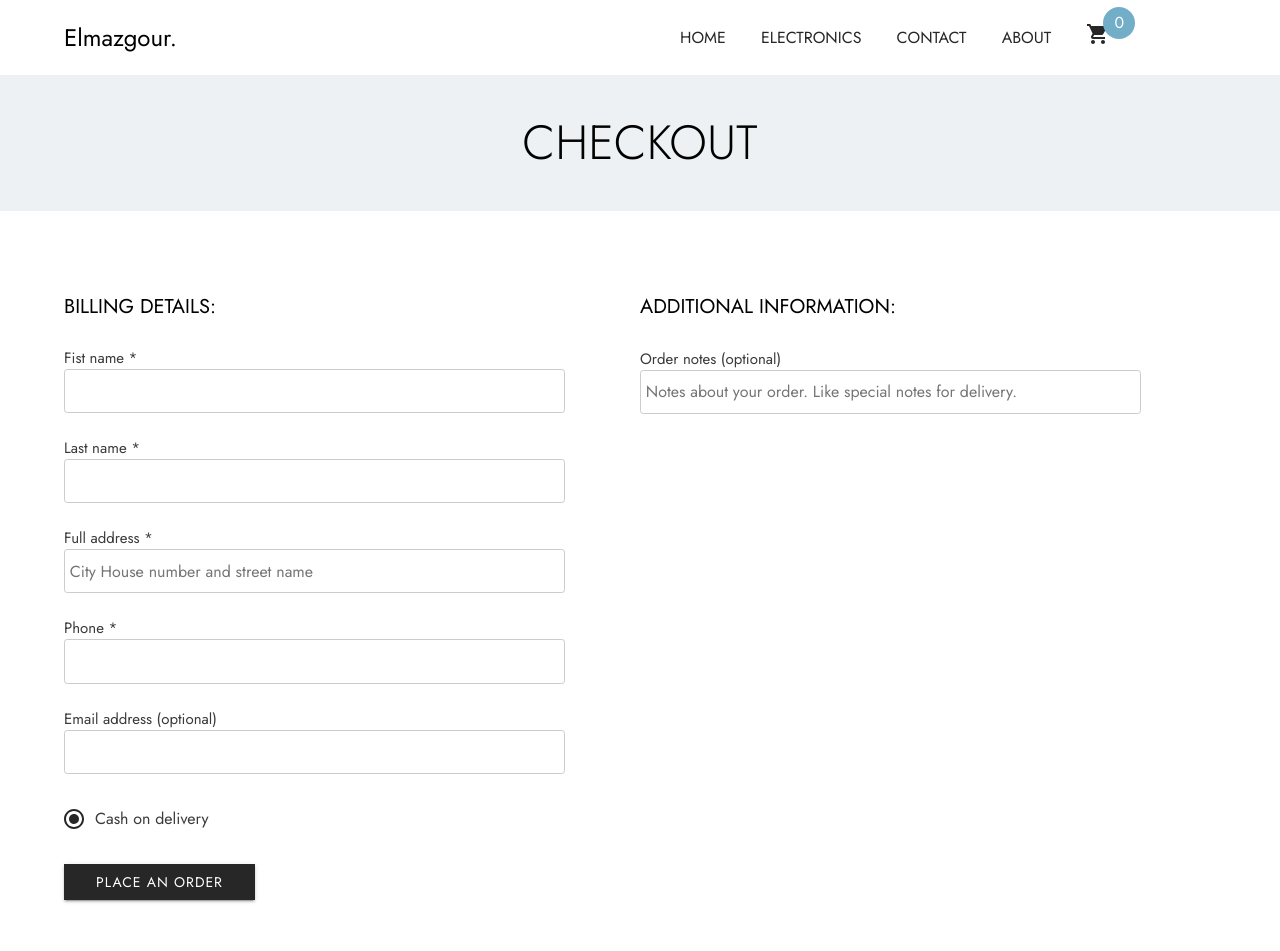
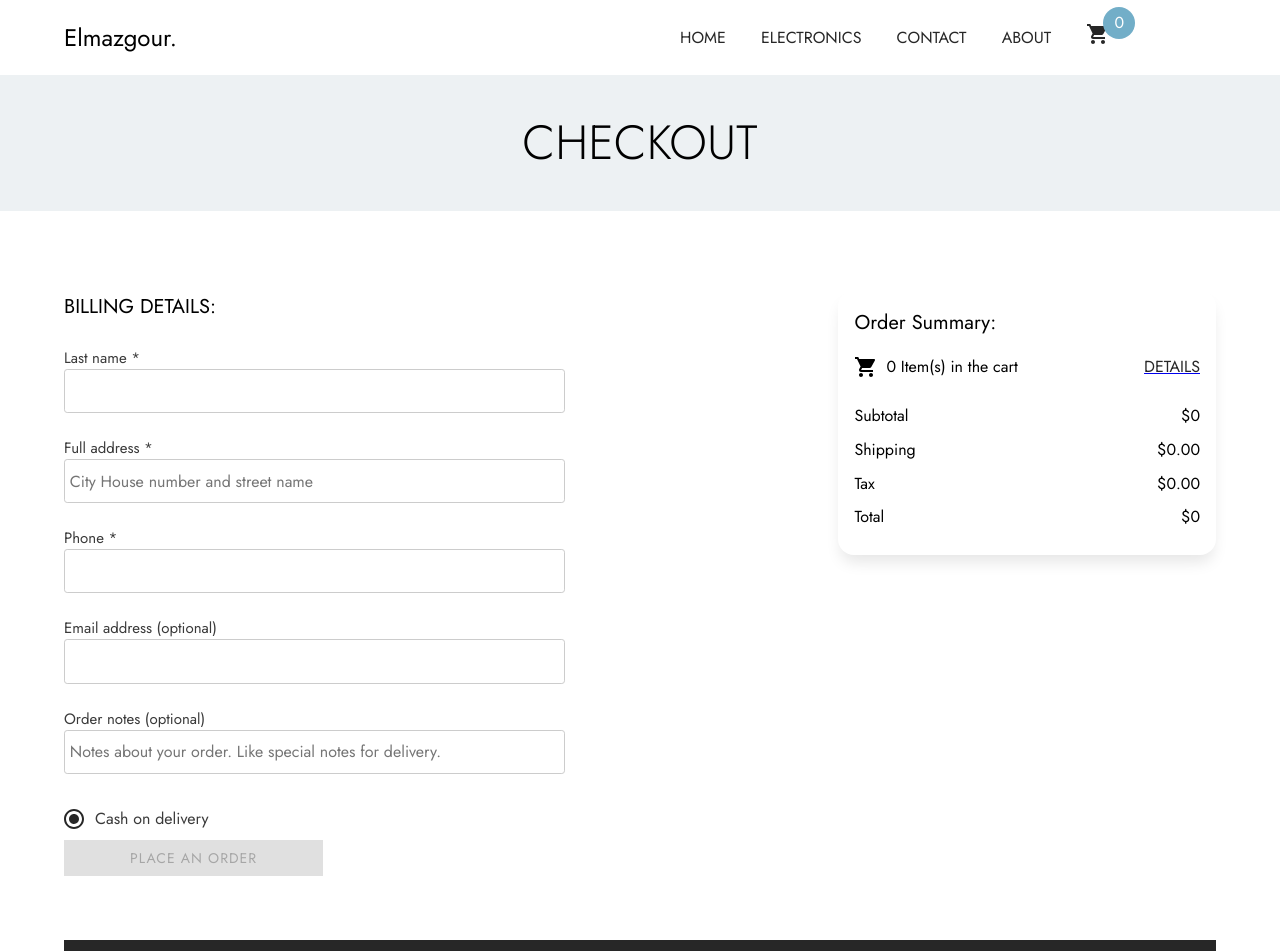
Before and after one commit to ElmazMed/MiniStore-React, a React (Create React App) app in the folder mini-store/: page /checkout in a window 1280 px wide. Shown: the top 951 px of the page. Built offline with nearby package versions, Linux system fonts and the light colour scheme.

Commit message:
Thank you page is done

```diff
--- a/mini-store/src/App.js
+++ b/mini-store/src/App.js
@@ -29,6 +29,7 @@ import Contact from "./Components/Contact/Contact";
 import Electronic from "./Components/Electronics/Electronic";
 import Cart from "./Components/Cart/Cart";
 import Checkout from "./Components/Checkout/Checkout";
+import ThankPage from "./Components/ThankYou/ThankPage";
 
 const theme = createTheme({
   palette: {
@@ -128,6 +129,7 @@ const products = [
 function App() {
   const [productCounter, setProductCounter] = useState(0);
   const [cartProducts, setCartProducts] = useState([]);
+
   return (
     <>
       <ThemeProvider theme={theme}>
@@ -147,6 +149,7 @@ function App() {
             <Route path="/electronics" element={<Electronic />} />
             <Route path="/cart" element={<Cart />} />
             <Route path="/checkout" element={<Checkout />} />
+            <Route path="/thank-you" element={<ThankPage />} />
             <Route path="/" element={<Home />} />
             <Route path="/home" element={<Home />} />
           </Routes>
--- a/mini-store/src/Components/Cart/Cart.jsx
+++ b/mini-store/src/Components/Cart/Cart.jsx
@@ -24,7 +24,7 @@ export default function Cart() {
   const theme = useTheme();
   const isSm = useMediaQuery(theme.breakpoints.down("sm"));
   // const isXs = useMediaQuery(theme.breakpoints.down("xs"));
-  const isMd = useMediaQuery(theme.breakpoints.up("md"));
+  // const isMd = useMediaQuery(theme.breakpoints.up("md"));
   const { cartProducts, setCartProducts, setProductCounter } =
     useContext(ProductsContext);
 
@@ -127,7 +127,7 @@ export default function Cart() {
                     className="cart-form"
                     style={{
                       justifyContent: isSm ? "flex-start" : "center",
-                      width: isSm ? "50%" : "100%",
+                      width: isSm ? "50%" : "unset",
                     }}
                   >
                     <Button
--- a/mini-store/src/Components/Cart/CtaCart.jsx
+++ b/mini-store/src/Components/Cart/CtaCart.jsx
@@ -1,11 +1,14 @@
-import React from "react";
+import React, { useContext } from "react";
 import { Button, Grid, Typography, useMediaQuery } from "@mui/material";
 import { Link } from "react-router-dom";
 
 import "../../App.css";
 import { useTheme } from "@emotion/react";
 
+import { ProductsContext } from "../HomePage/Products/ProductsContext";
+
 export default function CtaCart({ total }) {
+  const { cartProducts } = useContext(ProductsContext);
   const theme = useTheme();
   const isSm = useMediaQuery(theme.breakpoints.down("sm"));
   // const isXs = useMediaQuery(theme.breakpoints.down("xs"));
@@ -42,9 +45,13 @@ export default function CtaCart({ total }) {
           <div
             style={{ display: "flex", flexDirection: "column", gap: "1rem" }}
           >
-            <Button variant={"contained"} className="cta-cart-btn">
+            <Button
+              disabled={cartProducts.length === 0 ? true : false}
+              variant={"contained"}
+              className="cta-cart-btn"
+            >
               <Link
-                to="/checkout"
+                to={cartProducts.length === 0 ? "/cart" : "/checkout"}
                 style={{ textDecoration: "none", color: "white" }}
               >
                 Proceed to checkout
--- a/mini-store/src/Components/Checkout/Checkout.css
+++ b/mini-store/src/Components/Checkout/Checkout.css
@@ -2,7 +2,7 @@ label {
     color: #3A3A3A;
     font-size: 15px;
 }
-input {
+.checkout-info {
     padding: .6rem .3rem .6rem .3rem;
     border: 1px solid #cccccc;
     border-radius: .2rem;
@@ -14,6 +14,19 @@ input {
 }
 .checkout-cta{
     border-radius: 0 !important;
-    padding-inline: 2rem !important;
     letter-spacing: 1px;
+    width: 45%;
 }
+
+.checkout-products-container {
+    box-shadow: 0px 10px 15px -3px rgba(0,0,0,0.1);
+    border-radius: 1rem;
+    width: 60%;
+    padding: 1rem;
+    height: fit-content;
+}
+.order-summ-box{
+    display: flex;
+    justify-content: space-between;
+    margin-bottom: .6rem;
+}
--- a/mini-store/src/Components/Checkout/Checkout.jsx
+++ b/mini-store/src/Components/Checkout/Checkout.jsx
@@ -1,20 +1,24 @@
 import React from "react";
 import {
-  Button,
   Container,
-  FormControl,
-  FormControlLabel,
   Grid,
-  Radio,
-  RadioGroup,
   Stack,
   Typography,
+  useMediaQuery,
 } from "@mui/material";
 import CheckoutForm from "./CheckoutForm";
 
 import "../Checkout/Checkout.css";
+import OrderSumm from "./OrderSumm";
+import { useTheme } from "@emotion/react";
+import Subscription from "../HomePage/Subscription";
+import ShopInsta from "../HomePage/ShopInsta";
 
 export default function Checkout() {
+  const theme = useTheme();
+  const isSm = useMediaQuery(theme.breakpoints.down("sm"));
+  // const isXs = useMediaQuery(theme.breakpoints.down("xs"));
+  // const isMd = useMediaQuery(theme.breakpoints.up("md"));
   return (
     <>
       <Stack
@@ -37,47 +41,26 @@ export default function Checkout() {
         </Container>
       </Stack>
       <Container mt={20}>
-        <Grid container>
-          <Grid xs={12} md={6}>
+        <Grid container flexDirection={isSm ? "column-reverse" : "row"}>
+          <Grid xs={12} md={6} mb={8} item>
             <Typography variant="h6" textTransform={"uppercase"} mb={3}>
               Billing details:
             </Typography>
             <CheckoutForm />
           </Grid>
-          <Grid xs={12} md={6}>
-            <Typography variant="h6" textTransform={"uppercase"} mb={3}>
-              Additional information:
-            </Typography>
-            <form action="">
-              <label htmlFor="">Order notes (optional)</label>
-              <input
-                type="text"
-                placeholder="Notes about your order. Like special notes for delivery."
-              />
-            </form>
-          </Grid>
-          <Grid xs={12}>
-            <FormControl>
-              <RadioGroup
-                aria-labelledby="demo-radio-buttons-group-label"
-                defaultValue="Cash on delivery"
-                name="radio-buttons-group"
-              >
-                <FormControlLabel
-                  value="Cash on delivery"
-                  control={<Radio />}
-                  label="Cash on delivery"
-                />
-              </RadioGroup>
-            </FormControl>
-          </Grid>
-          <Grid xs={12} mt={3}>
-            <Button variant="contained" className="checkout-cta">
-              Place an order
-            </Button>
+          <Grid
+            xs={12}
+            md={6}
+            mb={3}
+            display={"flex"}
+            justifyContent={isSm ? "center" : "flex-end"}
+          >
+            <OrderSumm />
           </Grid>
         </Grid>
       </Container>
+      <Subscription />
+      <ShopInsta />
     </>
   );
 }
--- a/mini-store/src/Components/Checkout/CheckoutForm.jsx
+++ b/mini-store/src/Components/Checkout/CheckoutForm.jsx
@@ -1,24 +1,61 @@
-import React from "react";
+import React, { useContext } from "react";
 import "../Checkout/Checkout.css";
+import {
+  Button,
+  FormControl,
+  FormControlLabel,
+  Radio,
+  RadioGroup,
+} from "@mui/material";
+import { ProductsContext } from "../HomePage/Products/ProductsContext";
+
 export default function CheckoutForm() {
+  const { cartProducts } = useContext(ProductsContext);
   // ADDING STATES FOR THE INPUTS TO CHANGE AND READ THE VALUE
   return (
     <>
       <form style={{ display: "flex", flexDirection: "column" }}>
-        <label htmlFor="">Fist name *</label>
-        <input type="text" required />
         <label htmlFor="">Last name *</label>
-        <input type="text" required />
+        <input className="checkout-info" type="text" required />
         <label htmlFor="">Full address *</label>
         <input
+          className="checkout-info"
           type="text"
           placeholder="City House number and street name"
           required
         />
         <label htmlFor="">Phone *</label>
-        <input type="text" required />
+        <input className="checkout-info" type="text" required />
         <label htmlFor="">Email address (optional)</label>
-        <input type="email" />
+        <input className="checkout-info" type="email" />
+        <label htmlFor="">Order notes (optional)</label>
+        <input
+          className="checkout-info"
+          type="text"
+          placeholder="Notes about your order. Like special notes for delivery."
+        />
+        <FormControl>
+          <RadioGroup
+            aria-labelledby="demo-radio-buttons-group-label"
+            defaultValue="Cash on delivery"
+            name="radio-buttons-group"
+          >
+            <FormControlLabel
+              value="Cash on delivery"
+              control={<Radio />}
+              label="Cash on delivery"
+            />
+          </RadioGroup>
+        </FormControl>
+        <Button
+          disabled={cartProducts.length === 0 ? true : false}
+          type="submit"
+          onClick={() => alert("Submitted")}
+          variant="contained"
+          className="checkout-cta"
+        >
+          Place an order
+        </Button>
       </form>
     </>
   );
--- /dev/null
+++ b/mini-store/src/Components/Checkout/OrderSumm.jsx
@@ -0,0 +1,50 @@
+import { Typography } from "@mui/material";
+import React, { useContext } from "react";
+import { Link } from "react-router-dom";
+import ShoppingCartIcon from "@mui/icons-material/ShoppingCart";
+
+import { ProductsContext } from "../HomePage/Products/ProductsContext";
+
+export default function OrderSumm() {
+  const { cartProducts } = useContext(ProductsContext);
+
+  const cartItems = cartProducts.length;
+  const subtotal = [0];
+  cartProducts.map((p) => {
+    subtotal.push(p.quantity * p.price);
+  });
+  const total = subtotal.reduce((acc, curr) => acc + curr);
+  return (
+    <>
+      <div className="checkout-products-container">
+        <Typography variant="h6" mb={2}>
+          Order Summary:
+        </Typography>
+        <div className="order-summ-box">
+          <Typography display={"flex"} alignItems={"center"} gap={1} mb={2}>
+            <ShoppingCartIcon /> {cartItems} Item(s) in the cart
+          </Typography>
+          <Link to="/cart">
+            <li>Details</li>
+          </Link>
+        </div>
+        <div className="order-summ-box">
+          <Typography>Subtotal</Typography>
+          <Typography>${total}</Typography>
+        </div>
+        <div className="order-summ-box">
+          <Typography>Shipping</Typography>
+          <Typography>$0.00</Typography>
+        </div>
+        <div className="order-summ-box">
+          <Typography>Tax</Typography>
+          <Typography>$0.00</Typography>
+        </div>
+        <div className="order-summ-box">
+          <Typography>Total</Typography>
+          <Typography>${total}</Typography>
+        </div>
+      </div>
+    </>
+  );
+}
--- a/mini-store/src/Components/HomePage/Nav.jsx
+++ b/mini-store/src/Components/HomePage/Nav.jsx
@@ -1,11 +1,12 @@
 import React, { useContext, useState } from "react";
 import Grid from "@mui/material/Grid";
 import Container from "@mui/material/Container";
-import ShoppingCartIcon from "@mui/icons-material/ShoppingCart";
 import "../../App.css";
 import { Link } from "react-router-dom";
 import { Button, useMediaQuery, useTheme } from "@mui/material";
 import { ProductsContext } from "./Products/ProductsContext";
+
+import ShoppingCartIcon from "@mui/icons-material/ShoppingCart";
 import MenuIcon from "@mui/icons-material/Menu";
 import CloseIcon from "@mui/icons-material/Close";
 
--- /dev/null
+++ b/mini-store/src/Components/ThankYou/ThankPage.jsx
@@ -0,0 +1,70 @@
+import React from "react";
+import {
+  Button,
+  Container,
+  Grid,
+  Typography,
+  useMediaQuery,
+} from "@mui/material";
+
+import { Link } from "react-router-dom";
+import { useTheme } from "@emotion/react";
+
+import thankyou from "../../Images/thankyou.svg";
+import person from "../../Images/person.png";
+
+export default function ThankPage() {
+  const theme = useTheme();
+  const isSm = useMediaQuery(theme.breakpoints.down("sm"));
+  // const isXs = useMediaQuery(theme.breakpoints.down("xs"));
+  // const isMd = useMediaQuery(theme.breakpoints.up("md"));
+  return (
+    <>
+      <Container>
+        <Grid
+          container
+          my={10}
+          flexDirection={"column"}
+          alignItems={"center"}
+          gap={3}
+        >
+          <Typography
+            variant={isSm ? "h3" : "h2"}
+            fontWeight="600"
+            color="secondary"
+            textTransform={"uppercase"}
+            textAlign={"center"}
+          >
+            Thank you, Enjoy!
+          </Typography>
+          <img src={thankyou} alt="" />
+          <Typography
+            variant={isSm ? "h6" : "h5"}
+            fontWeight="600"
+            color="secondary"
+            textTransform={"uppercase"}
+            textAlign={"center"}
+          >
+            We can't wait to see you again!{" "}
+            <img src={person} alt="" style={{ width: isSm ? "15%" : "5%" }} />
+          </Typography>
+          <Typography textAlign={"center"}>
+            One of our agents will contact you for the confirmation!
+          </Typography>
+          <Button variant="contained">
+            <Link
+              to="/"
+              style={{
+                textDecoration: "none",
+                color: "#fff",
+                letterSpacing: "2px",
+              }}
+            >
+              Back to home
+            </Link>
+          </Button>
+        </Grid>
+      </Container>
+    </>
+  );
+}
```
Also changed, not shown: mini-store/src/Images/person.png (added), mini-store/src/Images/thankyou.svg (added).
